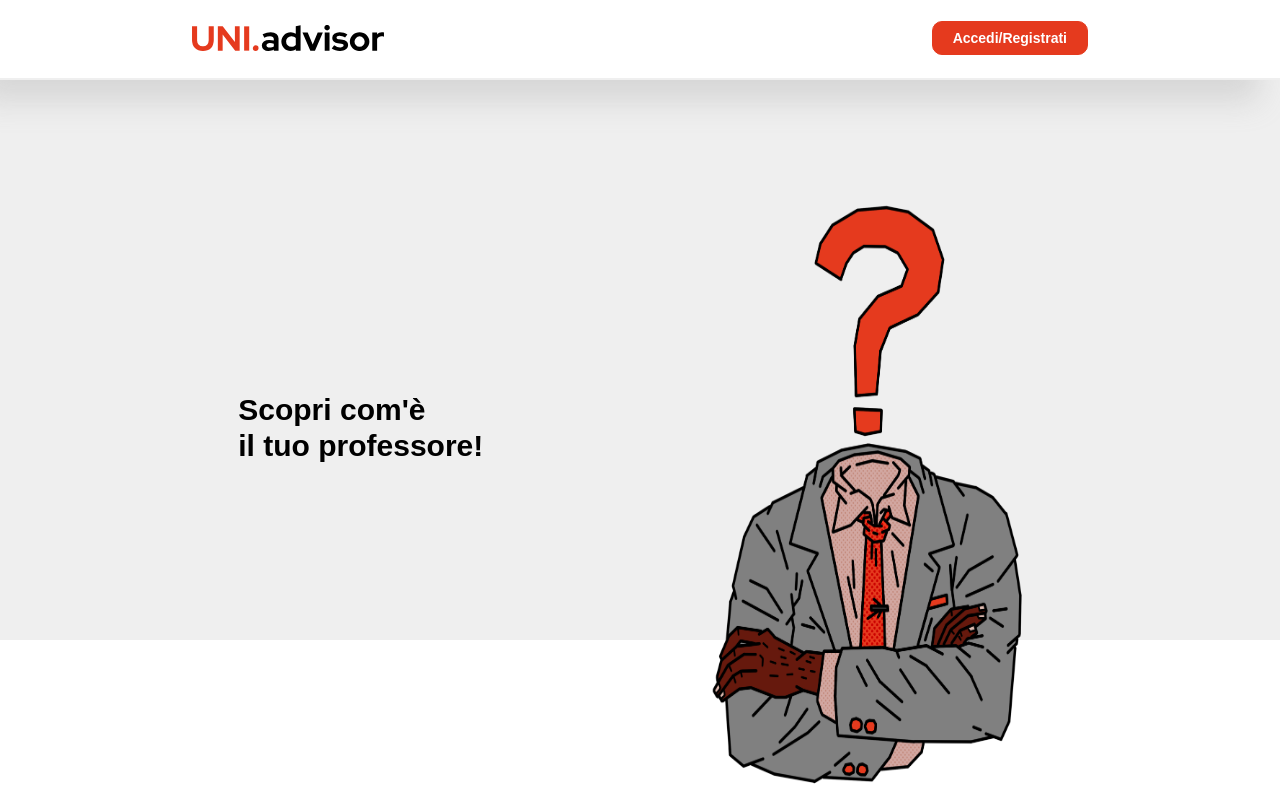
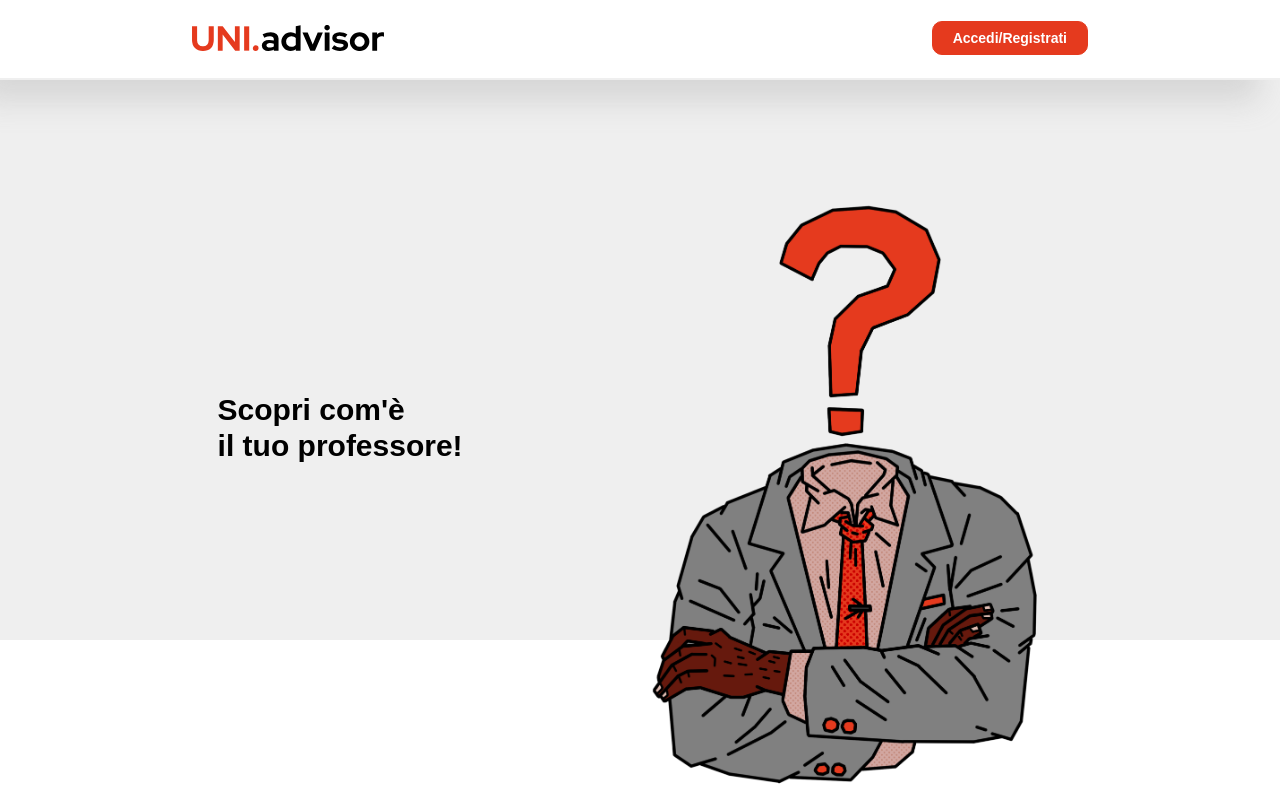
Before and after one commit to davelista/uniadvisor-frontend, a React (Create React App) app: page / in a window 1280 px wide. Shown: the top 800 px of the page. Built offline with nearby package versions, Linux system fonts and the light colour scheme; no server answers.

Commit message:
hero img

```diff
--- a/src/components/PagesSections/Dashboard/UserReview.js
+++ b/src/components/PagesSections/Dashboard/UserReview.js
@@ -34,7 +34,6 @@ const UserReview = (props) => {
                             <h4>
                                 {review.titolo} - <span style={{ color: "grey" }}>Pubblicata il {review.data_creazione.slice(0,10)}</span>
                             </h4>
-
                             <ExpandableParagraph>{review.corpo}</ExpandableParagraph>
                         </div>
                         <div>
@@ -105,8 +104,6 @@ const UserReview = (props) => {
                     {nextPage.length !== 0 ? <IoIosArrowForward onClick={() => setNum(num+1)}/> : null}
                 </div>
             </div>
-
-
         </>
     );
 }
--- a/src/components/PagesSections/Homepage/HeroSection/HeroSection.css
+++ b/src/components/PagesSections/Homepage/HeroSection/HeroSection.css
@@ -23,9 +23,6 @@
 .hero-image {
     padding-top: 10%;
     padding-bottom: -10%;
-    max-width: 33%;
-    max-height: 100%;
-
 }
 
 /*OTTIMIZZAZIONE TABLET*/
```
Also changed, not shown: 1 other file (tests, documents, lock files or other folders).
